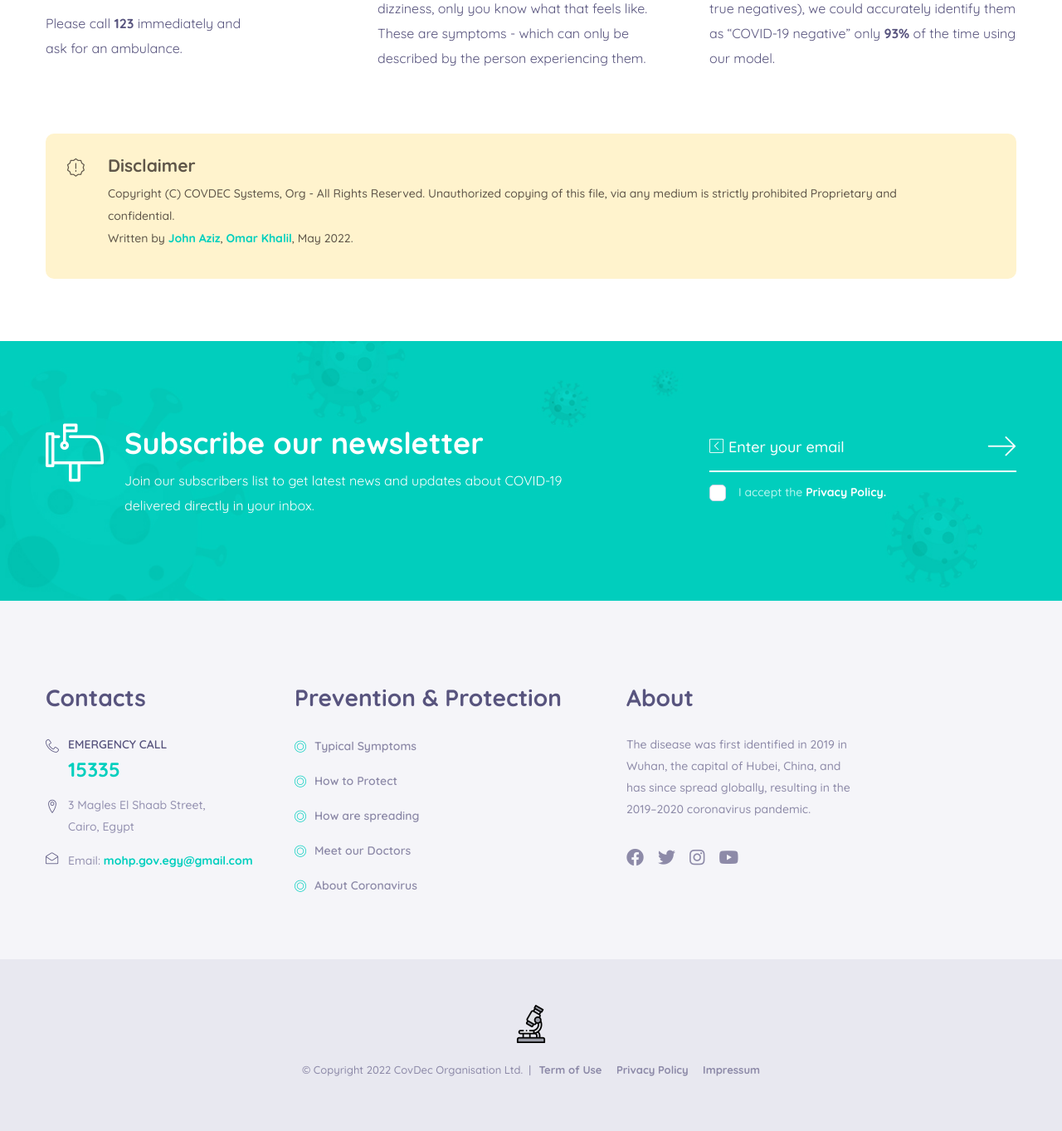
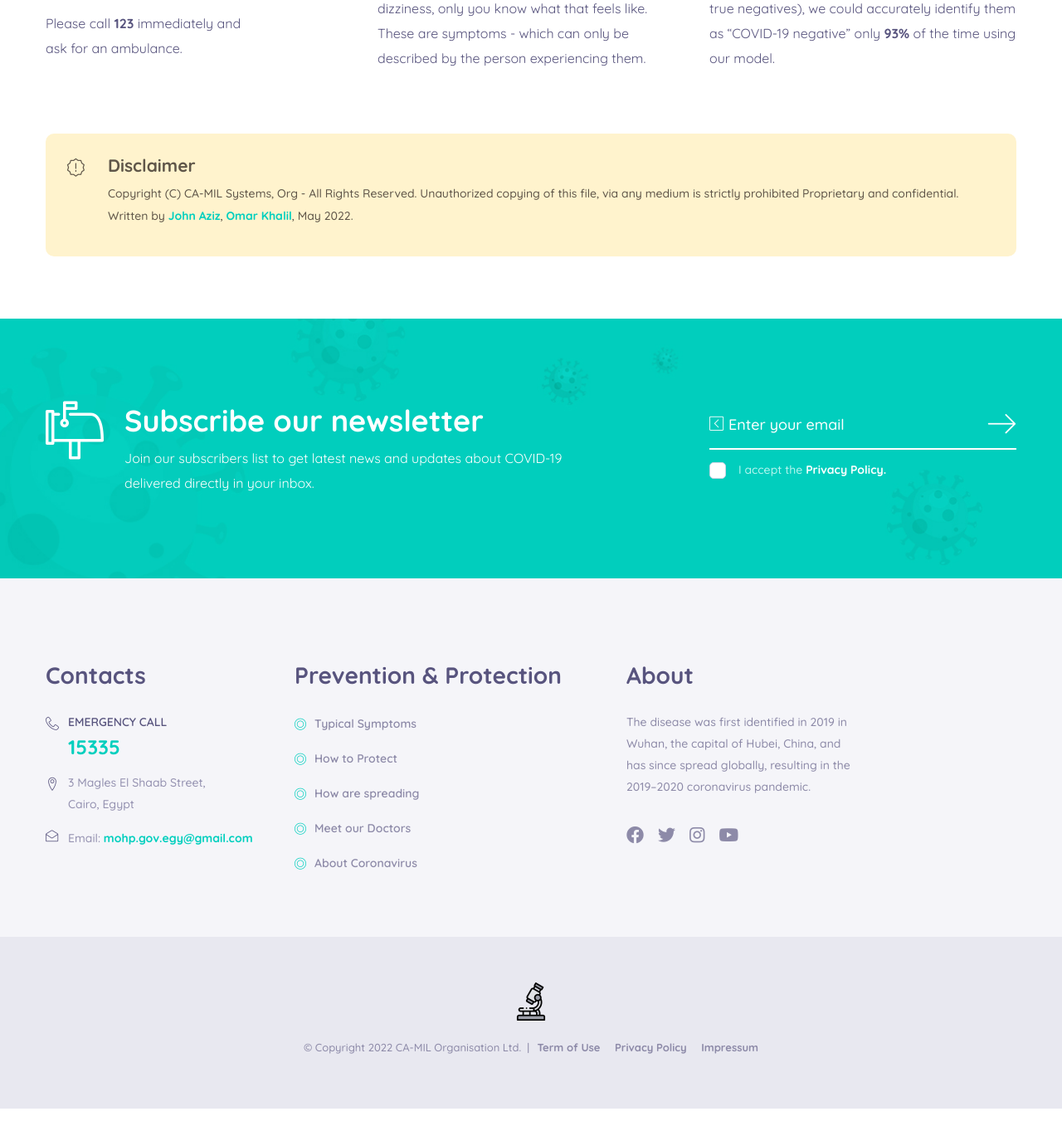
Before and after one commit to john0isaac/Centralized-and-Automated-Medical-Image-Analysis-Laboratory, a Flask app: page /symptom-checker in a window 1280 px wide. Shown: the part 2611-3974 px from the top of the page at 83% size. After the commit the page ends 3947 px from the top, so only its background shows below. Run offline with Flask 2, Linux system fonts and the light colour scheme; some libraries are stand-ins or nearby versions.

Commit message:
New Name

```diff
--- a/templates/layouts/dark.html
+++ b/templates/layouts/dark.html
@@ -5,10 +5,10 @@
     <title>{% block title %}{% endblock %}</title>
 
     <!-- meta -->
-    <meta name="description" content="Covid 19 Detector Using Deep Learning Model">
+    <meta name="description" content="Centeralized and Automated Medical Imaging Laboratory">
     <meta name="author" content="Omar Khalil, John Aziz">
     <meta name="viewport" content="width=device-width,initial-scale=1">
-    <meta property="og:site_name" content="CovDec">
+    <meta property="og:site_name" content="CA-MIL">
     <meta property="og:locale" content="en_IE" />
     <meta name="robots" content="index,follow">
     <meta name="googlebot" content="index,follow">
@@ -345,7 +345,7 @@
                     <p>© Copyright
                         <script>
                             document.write(new Date().getFullYear());
-                        </script> CovDec Organisation Ltd.
+                        </script> CA-MIL Organisation Ltd.
                     </p>
                     <ul class="nav">
                         <li><a >Term of Use</a></li>
--- a/templates/layouts/main.html
+++ b/templates/layouts/main.html
@@ -8,7 +8,7 @@
     <meta name="description" content="Covid 19 Detector Using Deep Learning Model">
     <meta name="author" content="Omar Khalil, John Aziz">
     <meta name="viewport" content="width=device-width,initial-scale=1">
-    <meta property="og:site_name" content="CovDec">
+    <meta property="og:site_name" content="CA-MIL">
     <meta property="og:locale" content="en_IE" />
     <meta name="robots" content="index,follow">
     <meta name="googlebot" content="index,follow">
@@ -158,7 +158,7 @@
                     <p>© Copyright
                         <script>
                             document.write(new Date().getFullYear());
-                        </script> CovDec Organisation Ltd.
+                        </script> CA-MIL Organisation Ltd.
                     </p>
                 </div>
             </div>
@@ -340,7 +340,7 @@
                     <p>© Copyright
                         <script>
                             document.write(new Date().getFullYear());
-                        </script> CovDec Organisation Ltd.
+                        </script> CA-MIL Organisation Ltd.
                     </p>
                     <ul class="nav">
                         <li><a>Term of Use</a></li>
--- a/templates/layouts/virius-checker.html
+++ b/templates/layouts/virius-checker.html
@@ -8,7 +8,7 @@
     <meta name="description" content="Covid 19 Detector Using Deep Learning Model">
     <meta name="author" content="Omar Khalil, John Aziz">
     <meta name="viewport" content="width=device-width,initial-scale=1">
-    <meta property="og:site_name" content="CovDec">
+    <meta property="og:site_name" content="CA-MIL">
     <meta property="og:locale" content="en_IE" />
     <meta name="robots" content="index,follow">
     <meta name="googlebot" content="index,follow">
--- a/templates/pages/contact.html
+++ b/templates/pages/contact.html
@@ -1,4 +1,4 @@
-{% extends 'layouts/main.html' %} {% block title %}Contact - CovDec{% endblock %}
+{% extends 'layouts/main.html' %} {% block title %}Contact - CA-MIL{% endblock %}
 {% block content %}
 <section class="breadcrumb_area">
     <div class="container">
--- a/templates/pages/faq.html
+++ b/templates/pages/faq.html
@@ -1,4 +1,4 @@
-{% extends 'layouts/dark.html' %} {% block title %}FAQ - CovDec{% endblock %}
+{% extends 'layouts/dark.html' %} {% block title %}FAQ - CA-MIL{% endblock %}
 {% block content %}
     <section class="faq_breadcrumb_area">
       <img class="overlay_bg" src="/static/images/about/worldmap2.png" alt>
--- a/templates/pages/index.html
+++ b/templates/pages/index.html
@@ -1,4 +1,4 @@
-{% extends 'layouts/main.html' %} {% block title %}CovDec{% endblock %}
+{% extends 'layouts/main.html' %} {% block title %}CA-MIL{% endblock %}
 {% block content %}
 <section class="home_banner_area">
   <div class="container">
--- a/templates/pages/prevention.html
+++ b/templates/pages/prevention.html
@@ -1,4 +1,4 @@
-{% extends 'layouts/dark.html' %} {% block title %}Prevention - CovDec{% endblock %}
+{% extends 'layouts/dark.html' %} {% block title %}Prevention - CA-MIL{% endblock %}
 {% block content %}
         <section class="prevention_banner">
             <div class="container">
--- a/templates/pages/search-nothing.html
+++ b/templates/pages/search-nothing.html
@@ -1,4 +1,4 @@
-{% extends 'layouts/main.html' %} {% block title %}Search Nothing - CovDec{% endblock %}
+{% extends 'layouts/main.html' %} {% block title %}Search Nothing - CA-MIL{% endblock %}
 {% block content %}
         <section class="search_found_area">
             <div class="overlay_bg"></div>
@@ -21,7 +21,7 @@
                         <p>© Copyright
                             <script>
                                 document.write(new Date().getFullYear());
-                            </script> CovDec Organisation Ltd.
+                            </script> CA-MIL Organisation Ltd.
                         </p>
                         <ul class="nav">
                             <li><a href="#">Term of Use</a></li>
--- a/templates/pages/search.html
+++ b/templates/pages/search.html
@@ -1,4 +1,4 @@
-{% extends 'layouts/main.html' %} {% block title %}Search - CovDec{% endblock %}
+{% extends 'layouts/main.html' %} {% block title %}Search - CA-MIL{% endblock %}
 {% block content %}
         <section class="breadcrumb_area search_breadcrumb">
             <div class="container">
--- a/templates/pages/symptom-checker.html
+++ b/templates/pages/symptom-checker.html
@@ -1,4 +1,4 @@
-{% extends 'layouts/dark.html' %} {% block title %}Covid Checker - CovDec{% endblock %}
+{% extends 'layouts/dark.html' %} {% block title %}Covid Checker - CA-MIL{% endblock %}
 {% block content %}
 <section class="breadcrumb_area dark_breadcrumb">
     <img class="tp_img" src="/static/images/breadcrumb/checker-banner-map.png" alt>
@@ -254,7 +254,7 @@
                 </div>
                 <div class="media-body">
                     <h4>Disclaimer</h4>
-                    <p>Copyright (C) COVDEC Systems, Org - All Rights Reserved.
+                    <p>Copyright (C) CA-MIL Systems, Org - All Rights Reserved.
                         Unauthorized copying of this file, via any medium is strictly prohibited Proprietary and confidential.
                     </p>
                     <p>Written by <a href="http://johnaziz.herokuapp.com/">John Aziz</a>, <a href="https://omarkhalil.herokuapp.com/">Omar Khalil</a>, May 2022.
--- a/templates/pages/tracker.html
+++ b/templates/pages/tracker.html
@@ -1,4 +1,4 @@
-{% extends 'layouts/main.html' %} {% block title %}Tracker - CovDec{% endblock %}
+{% extends 'layouts/main.html' %} {% block title %}Tracker - CA-MIL{% endblock %}
 {% block content %}
         <section class="coronavirus_map">
             <iframe class="map" src="https://coronavirus-92ebd.web.app/map?embed=true"
--- a/templates/pages/virus-checker.html
+++ b/templates/pages/virus-checker.html
@@ -1,4 +1,4 @@
-{% extends 'layouts/virius-checker.html' %} {% block title %}Virius Checker - CovDec{% endblock %}
+{% extends 'layouts/virius-checker.html' %} {% block title %}Virius Checker - CA-MIL{% endblock %}
 {% block content %}
         <div class="pagepiling">
             <div class="pp-scrollable section active">
```
